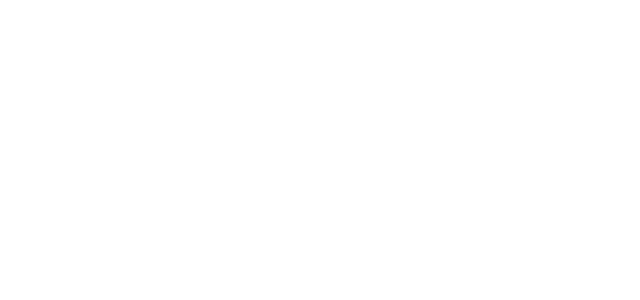
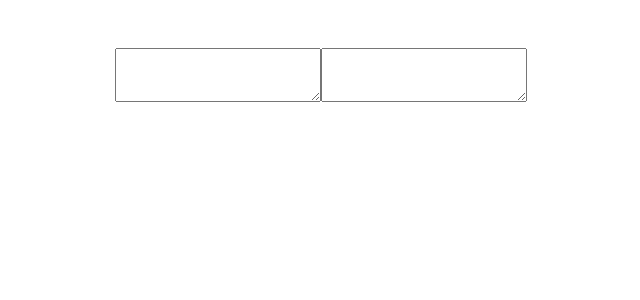
Before and after one commit to AashPau/Note-app, a React (Vite) app: page / in a window 1280 px wide. Shown: the top 300 px of the page, without its empty margins (319-959 px from the left). Built offline with nearby package versions, Linux system fonts and the light colour scheme.

Commit message:
initialize new component and add bootstrap

```diff
--- a/index.html
+++ b/index.html
@@ -4,6 +4,12 @@
     <meta charset="UTF-8" />
 
     <meta name="viewport" content="width=device-width, initial-scale=1.0" />
+    <link
+      href="https://cdn.jsdelivr.net/npm/bootstrap@5.3.3/dist/css/bootstrap.min.css"
+      rel="stylesheet"
+      integrity="sha384-QWTKZyjpPEjISv5WaRU9OFeRpok6YctnYmDr5pNlyT2bRjXh0JMhjY6hW+ALEwIH"
+      crossorigin="anonymous"
+    />
     <title>Notes</title>
   </head>
   <body>
--- a/src/App.jsx
+++ b/src/App.jsx
@@ -1,7 +1,12 @@
 import "./App.css";
+import { Card } from "./components/Card";
 
 function App() {
-  return <></>;
+  return (
+    <>
+      <Card />
+    </>
+  );
 }
 
 export default App;
--- /dev/null
+++ b/src/components/Card.jsx
@@ -0,0 +1,10 @@
+import React from "react";
+
+export const Card = () => {
+  return (
+    <div className=" container d-flex justify-content-center align-items-center m-auto mt-5">
+      <textarea />
+      <textarea />
+    </div>
+  );
+};
```
Also changed, not shown: 1 other file (tests, documents, lock files or other folders).
